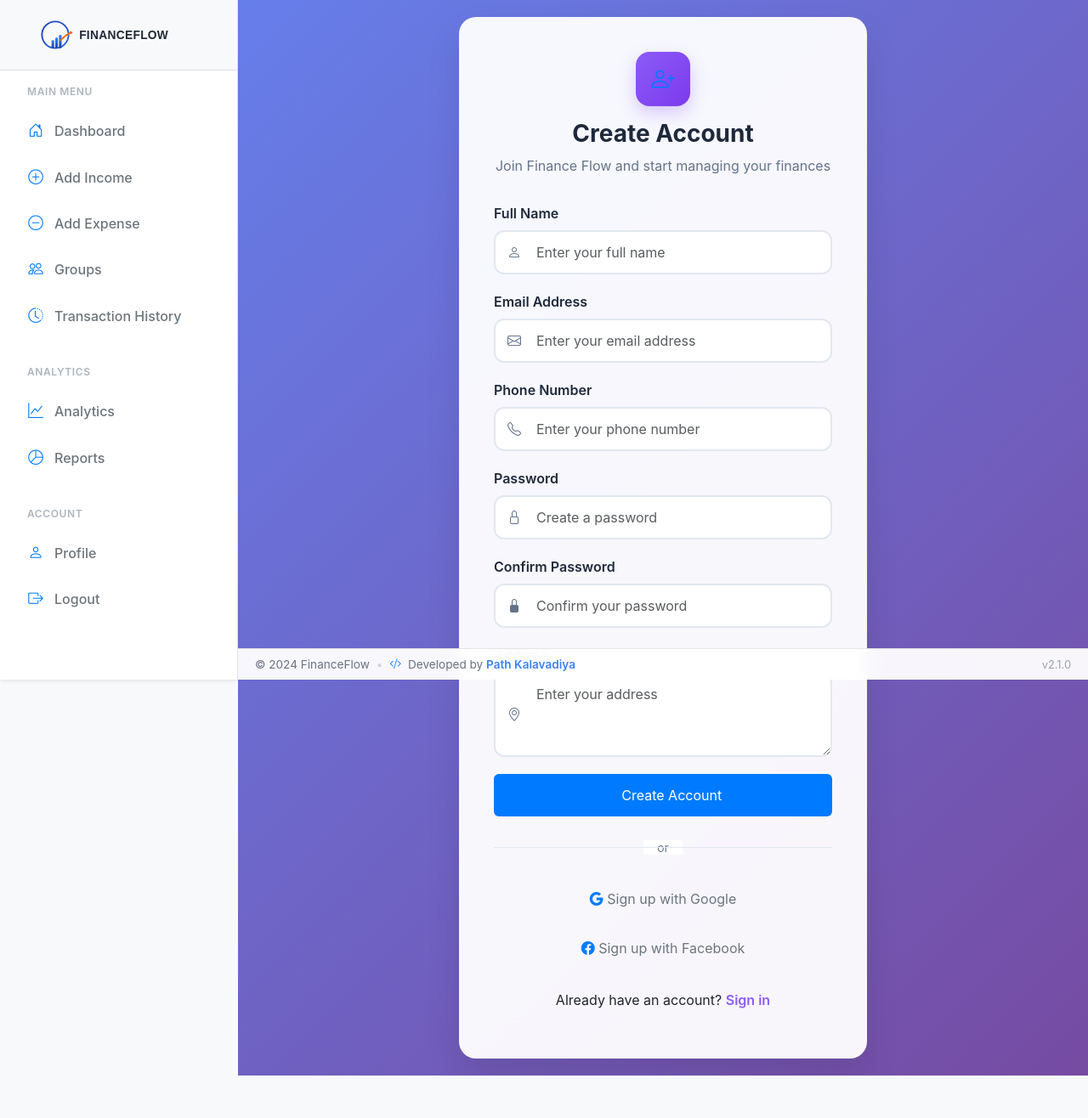
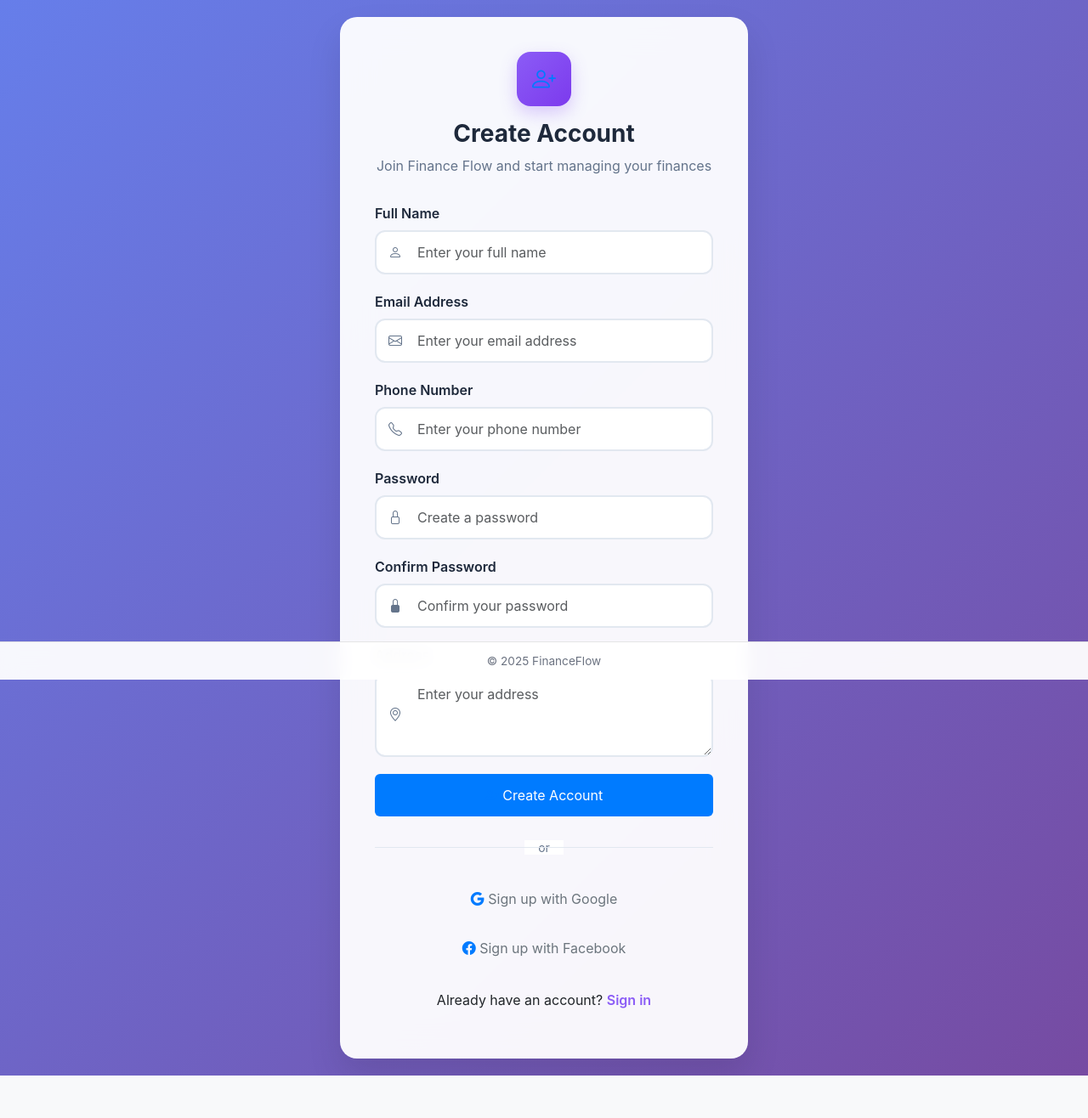
Before and after one commit to pathkalavadiya/Finance_Flow, a Django app: page /register/ in a window 1280 px wide. Shown: the whole page at 85% size. Run offline with Django 5.2, Linux system fonts and the light colour scheme; some libraries are stand-ins or nearby versions.

Commit message:
Some change

```diff
--- a/project_app/templates/authentication/register.html
+++ b/project_app/templates/authentication/register.html
@@ -352,4 +352,29 @@ document.addEventListener('DOMContentLoaded', function() {
     });
 });
 </script>
+
+<!-- Footer -->
+<div class="auth-footer">
+    <span class="footer-text">© 2025 FinanceFlow</span>
+</div>
+
+<style>
+.auth-footer {
+    position: fixed;
+    bottom: 0;
+    left: 0;
+    right: 0;
+    background: rgba(255, 255, 255, 0.95);
+    backdrop-filter: blur(10px);
+    border-top: 1px solid rgba(0, 0, 0, 0.1);
+    padding: 12px 20px;
+    text-align: center;
+    z-index: 1000;
+    font-size: 0.85rem;
+}
+
+.footer-text {
+    color: #6b7280;
+}
+</style>
 {% endblock %}
--- a/project_app/templates/base.html
+++ b/project_app/templates/base.html
@@ -558,7 +558,7 @@
 </head>
 <body>
     <div class="dashboard-container">
-        {% if request.resolver_match.url_name != 'landing' %}
+        {% if request.resolver_match.url_name != 'landing' and request.resolver_match.url_name != 'register' and request.resolver_match.url_name != 'login' %}
         <!-- Left Sidebar -->
         <div class="sidebar">
             <div class="sidebar-header">
@@ -616,7 +616,7 @@
         </div>
         {% endif %}
         <!-- Main Content -->
-        <div class="main-content" {% if request.resolver_match.url_name == 'landing' %}style="margin-left: 0; width: 100%;"{% endif %}>
+        <div class="main-content" {% if request.resolver_match.url_name == 'landing' or request.resolver_match.url_name == 'register' or request.resolver_match.url_name == 'login' %}style="margin-left: 0; width: 100%;"{% endif %}>
             {% block content %}{% endblock %}
         </div>
     </div>
@@ -926,16 +926,12 @@
     </div>
 
     <!-- Author Attribution Footer -->
-    {% if request.resolver_match.url_name != 'landing' %}
+    {% if request.resolver_match.url_name != 'landing' and request.resolver_match.url_name != 'register' and request.resolver_match.url_name != 'login' %}
     <footer class="app-footer">
         <div class="footer-content">
             <div class="footer-left">
-                <span class="footer-text">© 2024 FinanceFlow</span>
+                <span class="footer-text">© 2025 FinanceFlow</span>
                 <span class="footer-separator">•</span>
-                <span class="footer-author">
-                    <i class="bi bi-code-slash me-1"></i>
-                    Developed by <strong>Path Kalavadiya</strong>
-                </span>
             </div>
             <div class="footer-right">
                 <span class="footer-version">v2.1.0</span>
```
Also changed, not shown: project_app/templates/authentication/login.html (+25 -0 lines), project_app/templates/user/profile.html (+13 -13 lines), project_app/static/images/Screenshot 2025-08-25 113722.png (added), project_app/static/images/financeflow-logo-proper.svg, project_app/static/images/financeflow-logo-white.svg.
